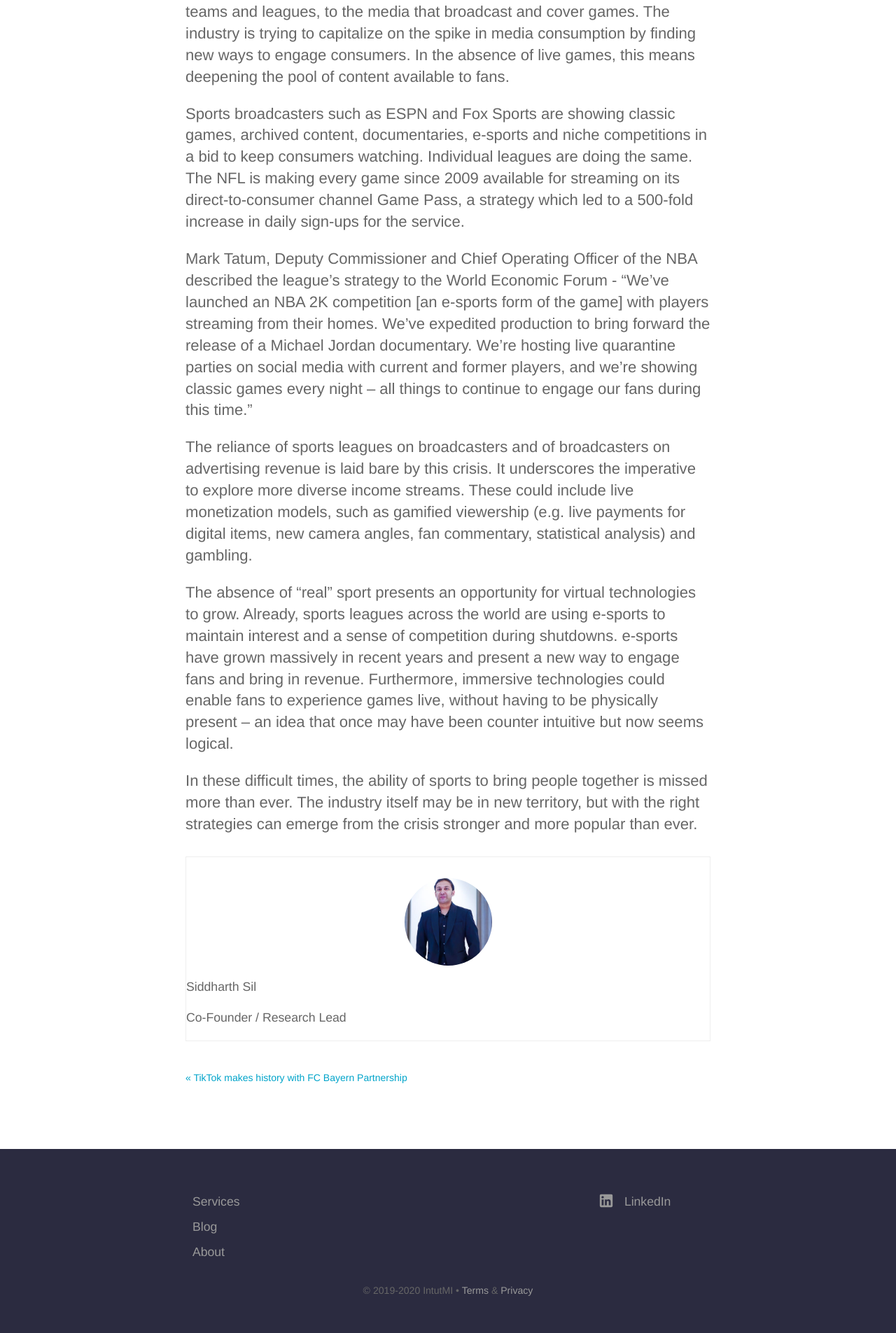
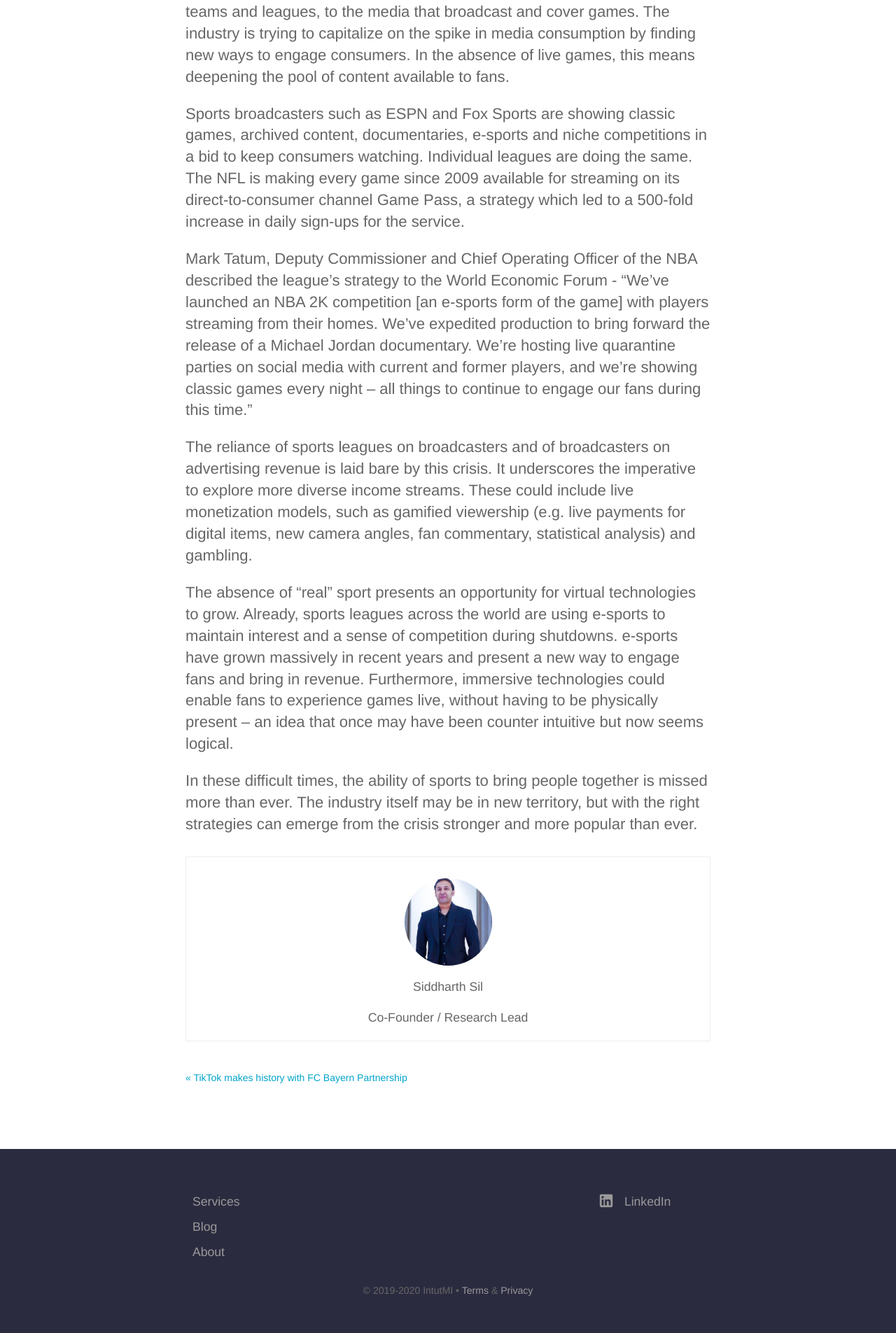
Before and after one commit to intutdev/intutmi.github.io, a Jekyll site: the page built from _posts/2020-05-20-sports-in-the-time-of-covid-19-pandemic.md, in a window 1280 px wide. Shown: the part 2209-4114 px from the top of the page at 70% size. Built offline with Jekyll 4.4.1, drawn with Linux system fonts in a browser that asks for light colours.

Commit message:
Updated '_sass/blog.scss' via CloudCannon

```diff
--- a/_sass/blog.scss
+++ b/_sass/blog.scss
@@ -19,7 +19,7 @@
 			height: 125px;
 			margin-top: 0;
 		}
-		.blurb {
+		.name, .blurb, .position {
 			text-align: center;
 		}
 	}
```
